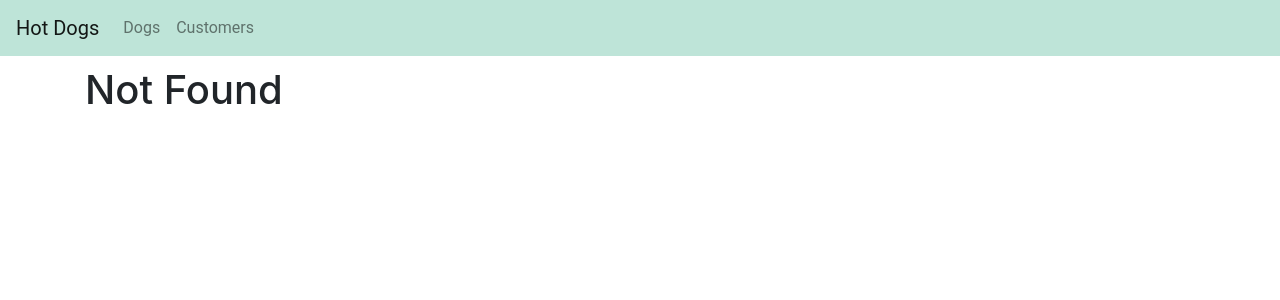
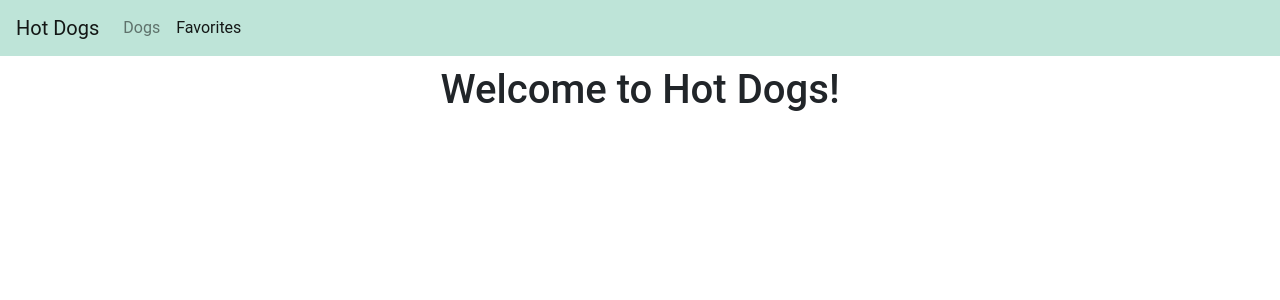
Before and after one commit to vallabkaranam/hot-dogs, a React (Create React App) app: page /favorites in a window 1280 px wide. Before the commit this address led to /not-found. Shown: the top 300 px of the page. Built offline with nearby package versions, Linux system fonts and the light colour scheme.

Commit message:
fully functioning application

```diff
--- a/package.json
+++ b/package.json
@@ -7,6 +7,7 @@
     "@testing-library/react": "^11.2.3",
     "@testing-library/user-event": "^12.6.0",
     "bootstrap": "^4.1.1",
+    "google-maps-react": "^2.0.6",
     "lodash": "^4.17.20",
     "react": "^17.0.1",
     "react-dom": "^17.0.1",
--- a/src/App.js
+++ b/src/App.js
@@ -1,29 +1,31 @@
-import React, { Component } from "react";
+import React, { useState } from "react";
 import { Route, Redirect, Switch } from "react-router-dom";
 import Dogs from "./components/Dogs";
-import Customers from "./components/customers";
+import Favorites from "./components/Favorites";
 import NotFound from "./components/notFound";
 import NavBar from "./components/NavBar";
 import "./App.css";
+import { UserContext } from "./components/User";
+import { createContext } from "react";
 
-class App extends Component {
-  state = {};
-  render() {
+const App = () => {
+  const [favPics, setFavPics] = useState([]);
+
   return (
-      <React.Fragment>
+    <UserContext.Provider value={{ favPics, setFavPics }}>
+      {console.log("Data has started from App component!", favPics)}
       <NavBar />
       <main className="container">
         <Switch>
           <Route path="/dogs" component={Dogs}></Route>
-            <Route path="/customers" component={Customers}></Route>
+          <Route path="/favorites" component={Favorites}></Route>
           <Route path="/not-found" component={NotFound}></Route>
           <Redirect from="/" exact to="dogs" />
           <Redirect to="/not-found" />
         </Switch>
       </main>
-      </React.Fragment>
+    </UserContext.Provider>
   );
-  }
-}
+};
 
 export default App;
--- a/src/components/BreedDisplay.jsx
+++ b/src/components/DataProcessor.jsx
@@ -1,10 +1,12 @@
 import React, { useState, useEffect } from "react";
 import _ from "lodash";
 import "../App.css";
+import Display from "./Display";
 
-export default function BreedDisplay(props) {
+export default function DataProcessor(props) {
   const [isBottom, setIsBottom] = useState(false);
   const [pics, setPics] = useState([]);
+  const [favPics, setFavPics] = useState([]);
 
   //cdm
   useEffect(() => {
@@ -12,7 +14,7 @@ export default function BreedDisplay(props) {
     //getData(url, isBottom);
     window.addEventListener("scroll", _.throttle(handleScroll, 300));
     //handleScroll);
-    console.log("event listener");
+    //console.log("event listener");
     return () => window.removeEventListener("scroll", handleScroll);
   }, []);
 
@@ -35,7 +37,7 @@ export default function BreedDisplay(props) {
       window.innerHeight ||
       document.documentElement.clientHeight ||
       document.body.clientHeight;
-    console.log(h);
+    //console.log(h);
     if (scrollTop + h + 50 >= scrollHeight) {
       setIsBottom(true);
       /* console.log("at the bottom of the page");
@@ -51,7 +53,7 @@ export default function BreedDisplay(props) {
   }, [isBottom]);
 
   const getData = (url, isBottom) => {
-    console.log("started get data");
+    //console.log("started get data");
     fetch(url)
       .then((res) => {
         return !res.ok ? res.json().then((e) => Promise.reject(e)) : res.json();
@@ -74,24 +76,9 @@ export default function BreedDisplay(props) {
     }
     return "https://dog.ceo/api/breed/" + breed + "/images/random/" + nums;
   };
+  //else {
 
-  if (pics.length === 0) {
-    return (
-      <div>
-        <img
-          src="https://media.giphy.com/media/3o6gaRoRoR01FU29KE/giphy.gif"
-          alt="FETCHING your data"
-          className="center"
-        />
-        <p
-          className="center"
-          style={{ color: "grey", height: 50, width: 50 }}
-        ></p>
-      </div>
-    );
-  }
-
-  if (pics.length === 10) {
+  /*  if (pics.length === 10) {
     return (
       <div>
         <ul id="list">
@@ -102,6 +89,7 @@ export default function BreedDisplay(props) {
                 border: "solid #4ce6cc",
               }}
               key={i}
+              onClick={console.log(img)}
             />
           ))}
         </ul>
@@ -110,21 +98,18 @@ export default function BreedDisplay(props) {
         </p>
       </div>
     );
-  } else {
-    return (
-      <div>
-        <ul id="list">
-          {pics.map((img, i) => (
-            <li
-              style={{
-                backgroundImage: `url(${img})`,
-                border: "solid #4ce6cc",
-              }}
-              key={i}
-            />
-          ))}
-        </ul>
-      </div>
-    );
-  }
+
+  } */
+  return (
+    <React.Fragment>
+      <Display
+        pics={pics}
+        setPics={setPics}
+        favPics={favPics}
+        setFavPics={setFavPics}
+      />
+    </React.Fragment>
+  );
+
+  //}
 }
--- /dev/null
+++ b/src/components/Display.jsx
@@ -0,0 +1,51 @@
+import React, { useState, useEffect, useContext, createContext } from "react";
+import { UserContext } from "./User";
+import "../App.css";
+
+const Display = ({ pics, setPics, favPics, setFavPics }) => {
+  const favPicsContext = useContext(UserContext);
+  {
+    console.log("Data has made it down to Display Component!", favPicsContext);
+  }
+
+  if (pics.length === 0) {
+    return (
+      <div>
+        <img
+          src="https://media.giphy.com/media/3o6gaRoRoR01FU29KE/giphy.gif"
+          alt="FETCHING your data"
+          className="center"
+        />
+        <p
+          className="center"
+          style={{ color: "grey", height: 50, width: 50 }}
+        ></p>
+      </div>
+    );
+  }
+  return (
+    /* <UserContext.Consumer>
+      {({ favPics, setFavPics }) => setFavPics([...favPics, "Hi"])}
+    </UserContext.Consumer> */
+    <div>
+      <ul id="list">
+        {pics.map((img, i) => (
+          <li
+            style={{
+              backgroundImage: `url(${img})`,
+              border: "solid #4ce6cc",
+              cursor: "pointer",
+            }}
+            key={i}
+            onClick={() => {
+              favPics = [...favPics, img];
+              console.log("Added to your favorites!");
+            }}
+          />
+        ))}
+      </ul>
+    </div>
+  );
+};
+
+export default Display;
--- a/src/components/Dogs.jsx
+++ b/src/components/Dogs.jsx
@@ -1,14 +1,16 @@
-import React, { useState } from "react";
+import React, { useState, useContext, createContext } from "react";
 //import Heading from "./Heading";
-import BreedDisplay from "./BreedDisplay";
+import DataProcessor from "./DataProcessor";
 import BreedSelector from "./BreedSelector";
 import logo from "../logo.png";
-import Scroll from "./scroll";
+import ScrollUp from "./ScrollUp";
+import { UserContext } from "./User";
 
-export default function Dogs() {
+//import { createContext } from "react";
+
+export default function Dogs(props) {
+  //const favPics = useContext(UserContext);
   const [breed, setBreed] = useState("All breeds");
-
-  console.log(window.pageYOffset);
 
   return (
     <React.Fragment>
@@ -18,9 +20,9 @@ export default function Dogs() {
 
       {/*  Display */}
       <div style={{ paddingTop: 50 }}>
-        <BreedDisplay breed={breed} />
+        <DataProcessor breed={breed} />
       </div>
-      <Scroll />
+      <ScrollUp />
     </React.Fragment>
   );
 }
--- /dev/null
+++ b/src/components/Favorites.jsx
@@ -0,0 +1,16 @@
+import React, { useState, useEffect, useContext, createContext } from "react";
+import { UserContext } from "./User";
+import Heading from "./Heading";
+
+const Favorites = (props) => {
+  const favPicsContext = useContext(UserContext);
+  console.log("Data has made it down to Favorite Component!", favPicsContext);
+
+  return (
+    <React.Fragment>
+      <Heading />
+    </React.Fragment>
+  );
+};
+
+export default Favorites;
--- a/src/components/NavBar.jsx
+++ b/src/components/NavBar.jsx
@@ -5,10 +5,7 @@ import "../NavBar.css";
 const NavBar = () => {
   return (
     <nav className="navbar navbar-expand-lg navbar-light navColor">
-      <Link
-        className="navbar-brand navWords"
-        to="/"
-      >
+      <Link className="navbar-brand navWords" to="/">
         Hot Dogs
       </Link>
       <button
@@ -27,8 +24,8 @@ const NavBar = () => {
           <NavLink className="nav-item nav-link navWords " to="/dogs">
             Dogs <span className="sr-only">(current)</span>
           </NavLink>
-          <NavLink className="nav-item nav-link navWords " to="/customers">
-            Customers
+          <NavLink className="nav-item nav-link navWords " to="/favorites">
+            Favorites
           </NavLink>
         </div>
       </div>
--- /dev/null
+++ b/src/components/User.js
@@ -0,0 +1,3 @@
+import { createContext } from "react";
+
+export const UserContext = createContext();
--- a/src/components/customers.jsx
+++ /dev/null
@@ -1,7 +0,0 @@
-import React from "react";
-
-const Customers = () => {
-  return <h1>Customers</h1>;
-};
-
-export default Customers;
--- a/src/index.css
+++ b/src/index.css
@@ -12,7 +12,7 @@ code {
     monospace;
 }
 
-fonts {
+.fonts {
   font-family: "Roboto";
 }
 
```
Also changed, not shown: src/components/ScrollUp.jsx (renamed from src/components/scroll.jsx, +4 -4 lines), src/components/ScrollUp.css (renamed from src/components/scroll.css), 2 other files (tests, documents, lock files or other folders). Lines whose indentation alone changed are shown as unchanged.
